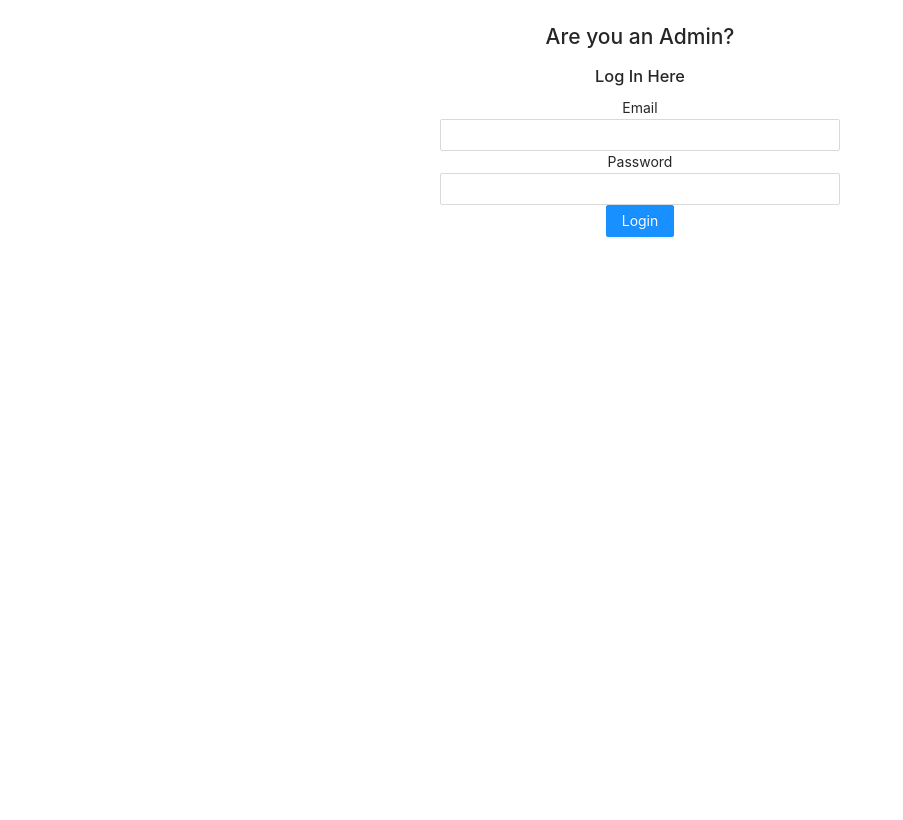
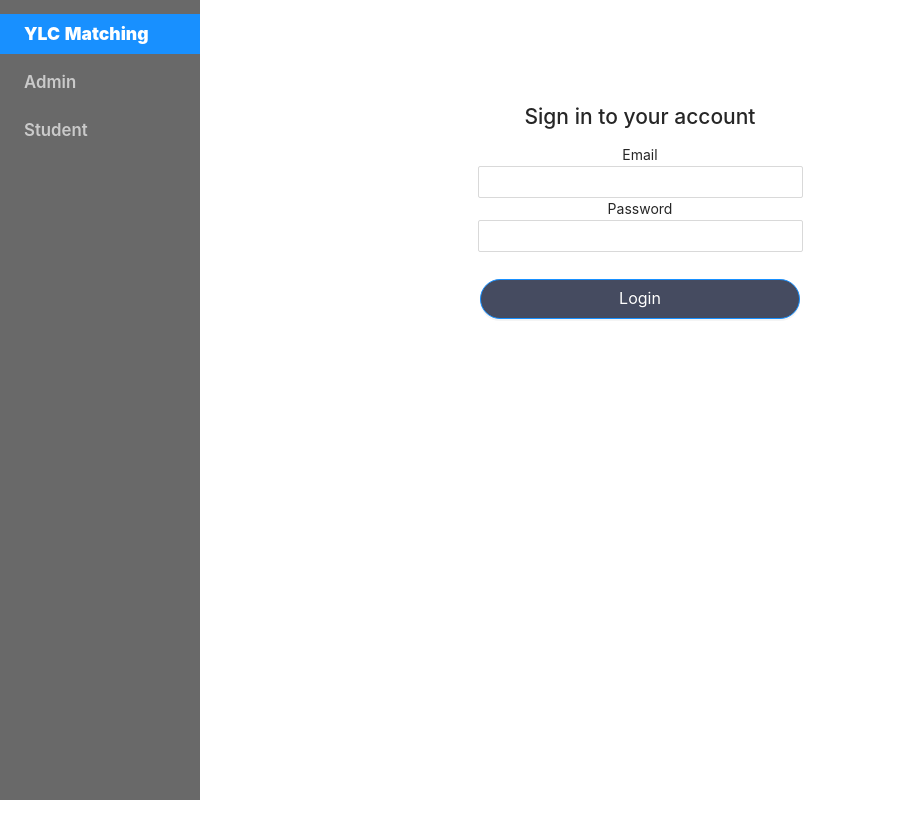
Before and after one commit to hca-foundation/youngleaderscouncil, a React (Create React App) app in the folder ylc-app/: page /login in a window 1280 px wide. Shown: the whole page, without its empty margins (0-903 px from the left). Built offline with nearby package versions, Linux system fonts and the light colour scheme.

Commit message:
login and nav bar

```diff
--- a/ylc-app/src/App.js
+++ b/ylc-app/src/App.js
@@ -1,14 +1,17 @@
 import { Layout } from 'antd'
+import Nav from './Nav'
 import ApplicantView from './layouts/ApplicantView'
 import AdminView from './layouts/AdminView'
 import Login from './Login'
-import { Route, Switch } from 'react-router-dom'
+import { BrowserRouter as Router, Route, Switch } from 'react-router-dom'
 import './App.css';
 
 const { Content } = Layout
 
 function App() {
   return (
+    <Router>
+    <Nav/>
     <div className="App">
       <Layout>
         <Switch>
@@ -18,6 +21,7 @@ function App() {
         </Switch>
       </Layout>
     </div>
+    </Router>
   );
 }
 
--- a/ylc-app/src/Login.css
+++ b/ylc-app/src/Login.css
@@ -1,5 +1,8 @@
 section.ant-layout {
     background: none;
     align-items: center;
-    margin-top: 20px;
+
 }
+.login-header {
+    margin-top: 100px;
+}
--- a/ylc-app/src/Login.js
+++ b/ylc-app/src/Login.js
@@ -1,7 +1,6 @@
 import React, { useState, useEffect } from 'react'
 import { useHistory } from "react-router-dom";
-import { Input } from 'antd'
-import { Button } from 'antd';
+import { Input, Form, Button } from 'antd';
 import './Login.css'
 
 
@@ -12,12 +11,18 @@ const Login = () => {
 
     const styles = {
         container: {
-            width: '400px',
+            width: '325px',
             display: 'flex',
             flexDirection: 'column',
             alignItems: 'center',
             justifyItems: 'center'
+        },
+        button: {
+            marginTop: '1.7em',
+            width: '20em',
+            backgroundColor: '#454B60'
         }
+
     }
 
     const handleChange = (e) => {
@@ -34,15 +39,19 @@ const Login = () => {
 
 
     return (
-        <main style={styles.container}>
-        <h1>Are you an Admin?</h1>
-        <h3>Log In Here</h3>
+        <>
+        <Form>
+        <main className='login-container' style={styles.container}>
+        <h1 className='login-header'>Sign in to your account</h1>
         <label>Email</label>
         <Input id={'email'} onChange={handleChange}></Input>
         <label>Password</label>
         <Input id={'password'} onChange={handleChange}></Input>
-        <Button type='primary' onClick={handleSubmit}>Login</Button>
+        <Button style={styles.button} size='large' shape='round' type='primary' onClick={handleSubmit}>Login</Button>
         </main>
+
+        </Form>
+        </>
     )
 }
 
--- a/ylc-app/src/Nav.js
+++ b/ylc-app/src/Nav.js
@@ -1 +1,55 @@
 import React from 'react'
+import {useHistory} from 'react-router-dom'
+import { Layout, Menu } from 'antd';
+
+const Nav = (props) => {
+    const history = useHistory()
+    const { Sider } = Layout;
+
+    const styles = {
+        menuItem: {
+            paddingTop: '10px',
+            backgroundColor: '#696969',
+            color: '#ffffff'
+        },
+        title: {
+            fontWeight: '900',
+            fontSize: '1.25em',
+            paddingBotton: '10px'
+        },
+        navItem: {
+            paddingTop: '-20px',
+            fontWeight: '600',
+            fontSize: '1.2em',
+        }
+    }
+
+        return (
+            <Sider
+            style={{
+                overflow: 'auto',
+                height: '100vh',
+                position: 'fixed',
+                left: 0,
+                backgroundColor: '#696969'
+              }}
+             trigger={null}
+             >
+              <div className="logo" />
+              <Menu style={styles.menuItem} theme="dark" mode="inline" defaultSelectedKeys={['1']}>
+                <Menu.Item key="1" style={styles.title}>
+                  YLC Matching
+                </Menu.Item>
+                <Menu.Item key="2" onClick={()=> history.push('/login')} style={styles.navItem}>
+                  Admin
+                </Menu.Item>
+                <Menu.Item key="3" onClick={()=>history.push('/')} style={styles.navItem}>
+                  Student
+                </Menu.Item>
+              </Menu>
+            </Sider>
+        );
+}
+
+
+export default Nav
```
